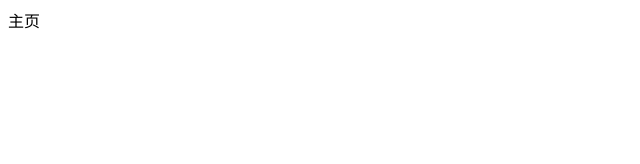
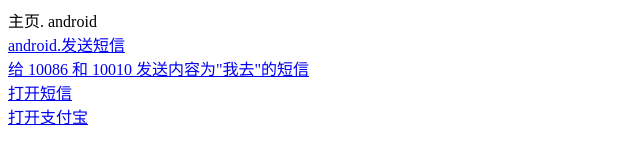
Before and after one commit to wslx520/restify-vue, a website: page static/index.html in a window 1280 px wide. Shown: the whole page, without its empty margins (0-640 px from the left). Drawn offline with Linux system fonts and the light colour scheme.

Commit message:
just commit

```diff
--- a/static/index.html
+++ b/static/index.html
@@ -5,7 +5,14 @@
     <title>登陆</title>
 </head>
 <body>
-    主页
+    主页. android
+    <br />
+    <a href="intent:smsto:10000#Intent;action=android.intent.action.SENDTO;end">
+       android.发送短信
+    </a><br>
+    <a href="sms:10086,10010?body=我去">给 10086 和 10010 发送内容为"我去"的短信</a> <br />
+    <a href="intent:555?body=hello#Intent;scheme=sms;package=com.android.mms;end"> 打开短信 </a> <br />
+    <a href="intent://platformapi/startapp?appId=20000013&pwdType=ordinaryPassword&_t=1456301771669#Intent;scheme=alipays;package=com.eg.android.AlipayGphone;end">打开支付宝</a>
     <script src="lib/vue.js"></script>
 </body>
 </html>
--- a/static.js
+++ b/staticServer.js
@@ -61,7 +61,7 @@ let StaticServer = function (option = {}) {
         let realPath = dir + pathname;
         let ext = path.extname(realPath).slice(1);
         if(!ext) ext = 'unknown';
-        // console.log(pathname, realPath, ext);
+        console.log(pathname, realPath, ext);
         fs.stat(realPath, function (err, stat) {
             if(err) {
                 response.writeHead(404, err);
```
Also changed, not shown: index.js (+9 -5 lines).
